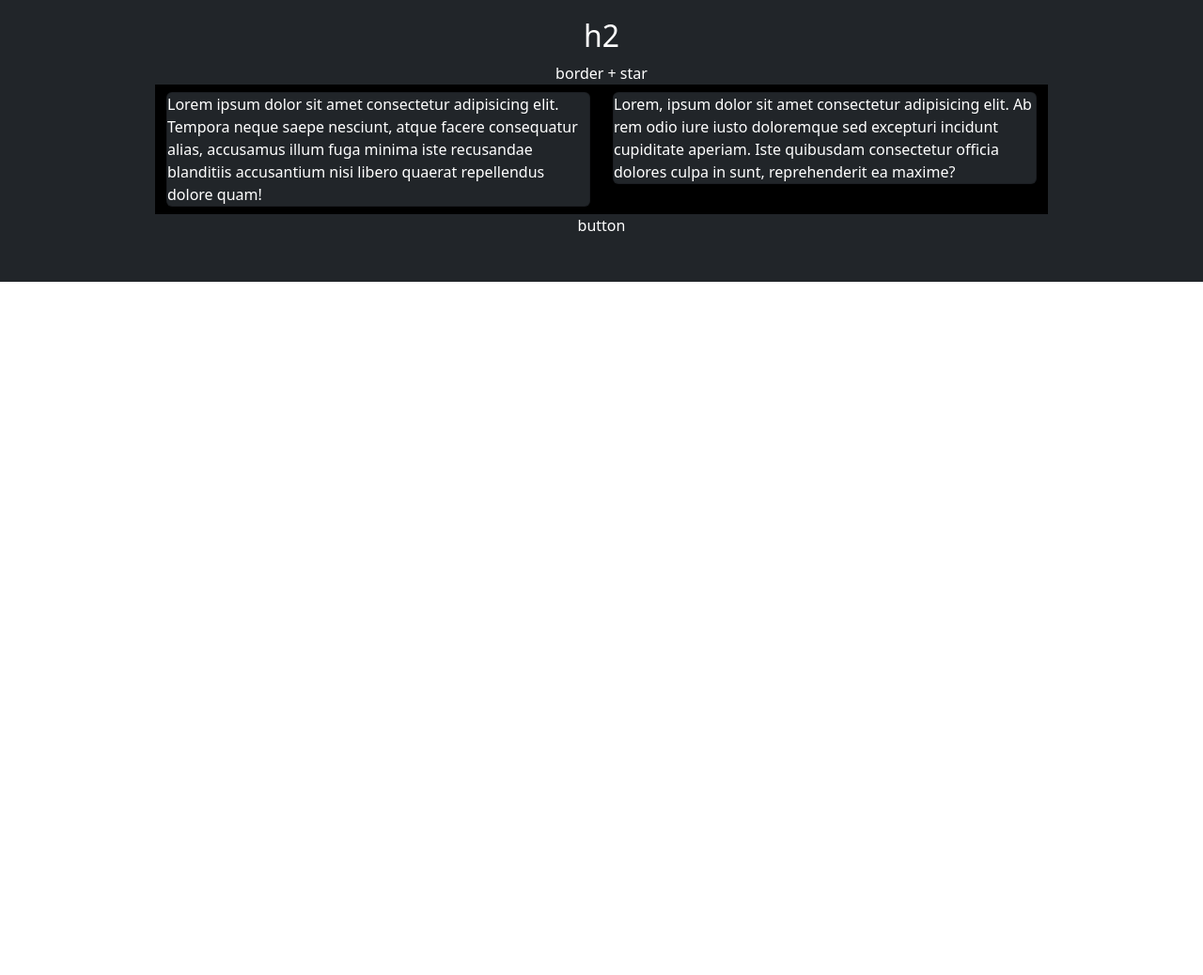
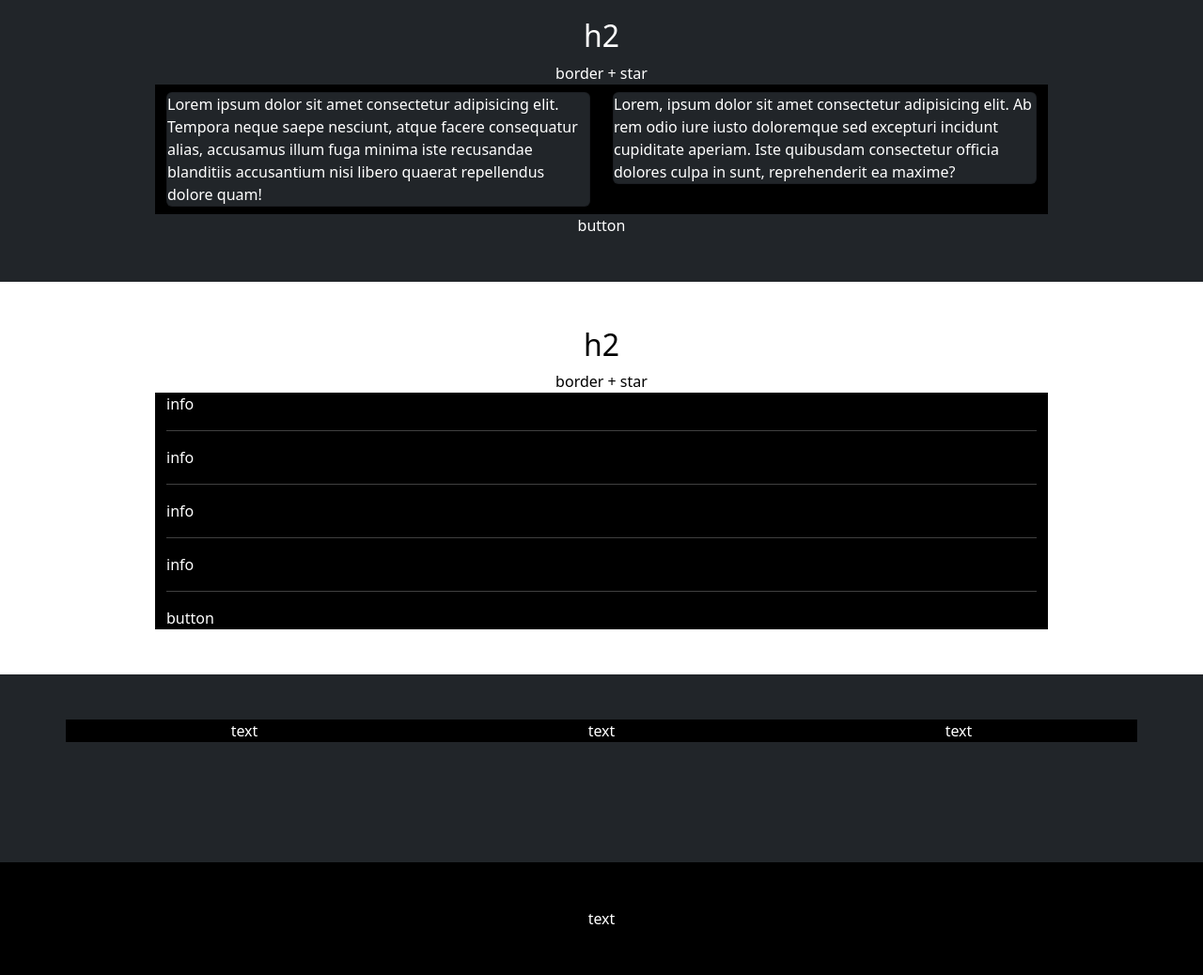
Before and after one commit to francescorossi1/html-css-bootstrap-freelancer, a plain HTML site: page index.html in a window 1280 px wide. Shown: the part 879-1917 px from the top of the page at 94% size. Before the commit the page ends 1179 px from the top, so only its background shows below. Drawn offline with nearby package versions, Linux system fonts and the light colour scheme.

Commit message:
added contact me section, added footer

```diff
--- a/css/style.css
+++ b/css/style.css
@@ -5,3 +5,7 @@
 .jumbotron{
     min-height: 500px;
 }
+
+footer nav{
+    min-height: 200px;
+}
--- a/index.html
+++ b/index.html
@@ -80,10 +80,10 @@
                     <div>border + star</div>
                 </div>
                 <div class="row justify-content-center">
-                    <div class="col-md-5 bg-black">
+                    <div class="col-sm-10 col-md-5 bg-black">
                         <div class="card my-2 bg-dark">Lorem ipsum dolor sit amet consectetur adipisicing elit. Tempora neque saepe nesciunt, atque facere consequatur alias, accusamus illum fuga minima iste recusandae blanditiis accusantium nisi libero quaerat repellendus dolore quam!</div>
                     </div>
-                    <div class="col-md-5 bg-black">
+                    <div class="col-sm-10 col-md-5 bg-black">
                         <div class="card my-2 bg-dark">
                             Lorem, ipsum dolor sit amet consectetur adipisicing elit. Ab rem odio iure iusto doloremque sed excepturi incidunt cupiditate aperiam. Iste quibusdam consectetur officia dolores culpa in sunt, reprehenderit ea maxime?
                         </div>
@@ -96,6 +96,58 @@
         </div>
 
         <!-- Contact me Section -->
+        <div class="section py-5 text-white" id="contact-me">
+            <div class="container-md">
+                <div class="text-center text-black">
+                    <h2>h2</h2>
+                    <div>border + star</div>
+                </div>
+                <div class="row justify-content-center">
+                    <div class="col-10 bg-black">
+                            info
+                            <hr>
+                    </div>
+                    <div class="col-10 bg-black">
+                            info
+                            <hr>
+                    </div>
+                    <div class="col-10 bg-black">
+                            info
+                            <hr>
+                    </div>
+                    <div class="col-10 bg-black">
+                            info
+                            <hr>
+                    </div>
+                    <div class="col-10 bg-black">
+                            <a>button</a>
+                    </div>
+                </div>
+            </div>
+        </div>
+
     </main>
+
+    <!-- Footer -->
+    <footer>
+        <nav class="section py-5 bg-dark text-white">
+            <div class="container-md">
+                <div class="row text-center">
+                    <div class="col-md-4 bg-black">
+                            text
+                    </div>
+                    <div class="col-md-4 bg-black">
+                            text
+                    </div>
+                    <div class="col-md-4 bg-black">
+                            text
+                    </div>
+            </div>
+        </nav>
+        <div class="section py-5 bg-black text-white" id="contact-me">
+            <div class="container-md">
+                <div class="text-center">text</div>
+            </div>
+    </footer>
 </body>
 </html>
```
